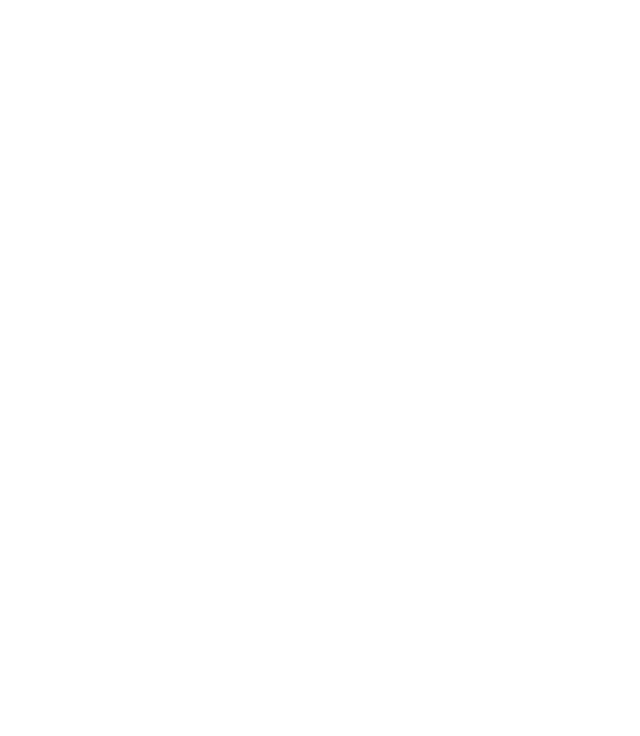
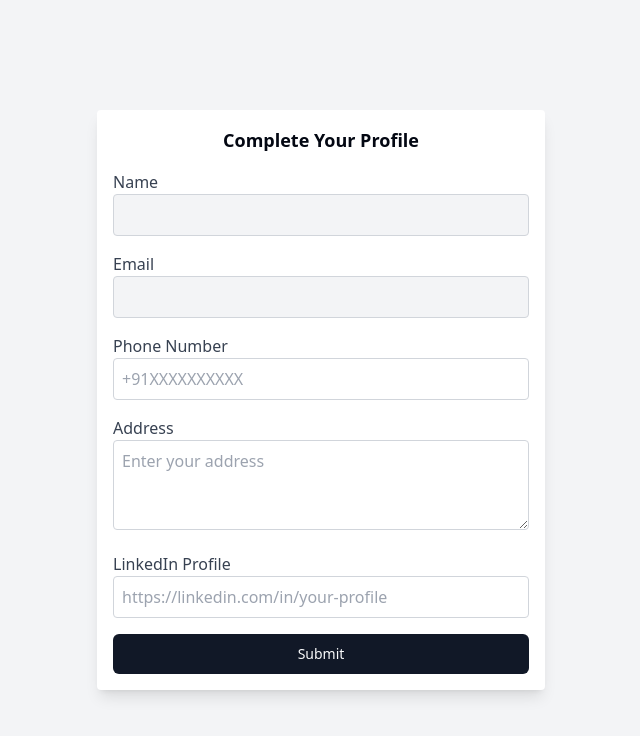
Before and after one commit to checodezz/employability.ai, a React (Vite) app in the folder client-ts/: page /complete-profile in a window 1280 px wide. Before the commit this address had no page. Shown: the top 736 px of the page, without its empty margins (319-959 px from the left). Built offline with nearby package versions, Linux system fonts and the light colour scheme.

Commit message:
add candidate details form

```diff
--- a/client-ts/src/App.tsx
+++ b/client-ts/src/App.tsx
@@ -4,6 +4,7 @@
 import LoginSignupForm from "./pages/LoginSignupForm.tsx";
 // import OTPVerification from "./components/OTPVerification";
 import OTPVerification from "./pages/OTPVerification";
+import CompleteProfile from "./pages/CompleteProfile.tsx";
 
 const App: React.FC = () => {
   return (
@@ -11,6 +12,7 @@
       <Routes>
         <Route path="/" element={<LoginSignupForm />} />
         <Route path="/verify-phone" element={<OTPVerification />} />
+        <Route path="/complete-profile" element={<CompleteProfile />} />
       </Routes>
     </>
   );
--- a/client-ts/src/main.tsx
+++ b/client-ts/src/main.tsx
@@ -17,8 +17,6 @@
   <StrictMode>
     <Provider store={store}>
       <BrowserRouter>
-        {" "}
-        {/* Use BrowserRouter */}
         <App />
       </BrowserRouter>
     </Provider>
--- /dev/null
+++ b/client-ts/src/pages/CompleteProfile.tsx
@@ -0,0 +1,107 @@
+import React, { useState } from "react";
+import { useSelector } from "react-redux";
+// import { RootState } from "../store";
+import { RootState } from "@/store/store";
+import { Button } from "@/components/ui/button";
+import { useNavigate } from "react-router-dom";
+
+const CompleteProfile: React.FC = () => {
+  const user = useSelector((state: RootState) => state.auth.user); // Access user data from Redux
+
+  console.log(user);
+
+  const navigate = useNavigate();
+
+  // Additional fields can be added here
+  const [phoneNumber, setPhoneNumber] = useState<string>("");
+  const [address, setAddress] = useState<string>("");
+  const [linkedinProfile, setLinkedinProfile] = useState<string>("");
+
+  const handleSubmit = (e: React.FormEvent) => {
+    e.preventDefault();
+
+    // Example: Submit data to the backend or update Redux
+    const profileData = {
+      name: user?.name || "",
+      email: user?.email || "",
+      phoneNumber,
+      address,
+      linkedinProfile,
+    };
+
+    console.log("Profile data submitted:", profileData);
+
+    navigate("/next-step");
+  };
+
+  return (
+    <div className="flex justify-center items-center min-h-screen bg-gray-100">
+      <div className="w-full max-w-md p-4 shadow-lg rounded bg-white">
+        <h2 className="text-center text-lg font-semibold mb-4">
+          Complete Your Profile
+        </h2>
+        <form onSubmit={handleSubmit}>
+          <div className="mb-4">
+            <label className="block text-gray-700">Name</label>
+            <input
+              type="text"
+              value={user?.name || ""}
+              disabled
+              className="w-full border border-gray-300 rounded p-2 bg-gray-100"
+            />
+          </div>
+
+          <div className="mb-4">
+            <label className="block text-gray-700">Email</label>
+            <input
+              type="email"
+              value={user?.email || ""}
+              disabled
+              className="w-full border border-gray-300 rounded p-2 bg-gray-100"
+            />
+          </div>
+
+          <div className="mb-4">
+            <label className="block text-gray-700">Phone Number</label>
+            <input
+              type="tel"
+              value={phoneNumber}
+              onChange={(e) => setPhoneNumber(e.target.value)}
+              className="w-full border border-gray-300 rounded p-2"
+              placeholder="+91XXXXXXXXXX"
+              required
+            />
+          </div>
+
+          <div className="mb-4">
+            <label className="block text-gray-700">Address</label>
+            <textarea
+              value={address}
+              onChange={(e) => setAddress(e.target.value)}
+              className="w-full border border-gray-300 rounded p-2"
+              placeholder="Enter your address"
+              rows={3}
+            />
+          </div>
+
+          <div className="mb-4">
+            <label className="block text-gray-700">LinkedIn Profile</label>
+            <input
+              type="url"
+              value={linkedinProfile}
+              onChange={(e) => setLinkedinProfile(e.target.value)}
+              className="w-full border border-gray-300 rounded p-2"
+              placeholder="https://linkedin.com/in/your-profile"
+            />
+          </div>
+
+          <Button type="submit" className="w-full" variant="default">
+            Submit
+          </Button>
+        </form>
+      </div>
+    </div>
+  );
+};
+
+export default CompleteProfile;
--- a/client-ts/src/pages/LoginSignupForm.tsx
+++ b/client-ts/src/pages/LoginSignupForm.tsx
@@ -48,7 +48,7 @@
 
   useEffect(() => {
     // Fetch the authenticated user's data when the component mounts
-    dispatch(fetchUser());
+    // dispatch(fetchUser());
   }, [dispatch]);
 
   useEffect(() => {
--- a/client-ts/src/pages/OTPVerification.tsx
+++ b/client-ts/src/pages/OTPVerification.tsx
@@ -87,6 +87,11 @@
     }
   };
 
+  // Skip verification and redirect to complete profile
+  const handleSkipForNow = () => {
+    navigate("/complete-profile");
+  };
+
   return (
     <div className="flex justify-center items-center min-h-screen bg-gray-100">
       <div id="recaptcha-container"></div> {/* Required for Recaptcha */}
@@ -150,6 +155,15 @@
         {successMessage && (
           <p className="text-green-500 text-center mt-4">{successMessage}</p>
         )}
+
+        {/* Skip for Now Button */}
+        <Button
+          onClick={handleSkipForNow}
+          className="w-full mt-4"
+          variant="outline"
+        >
+          Skip for Now
+        </Button>
       </div>
     </div>
   );
```
